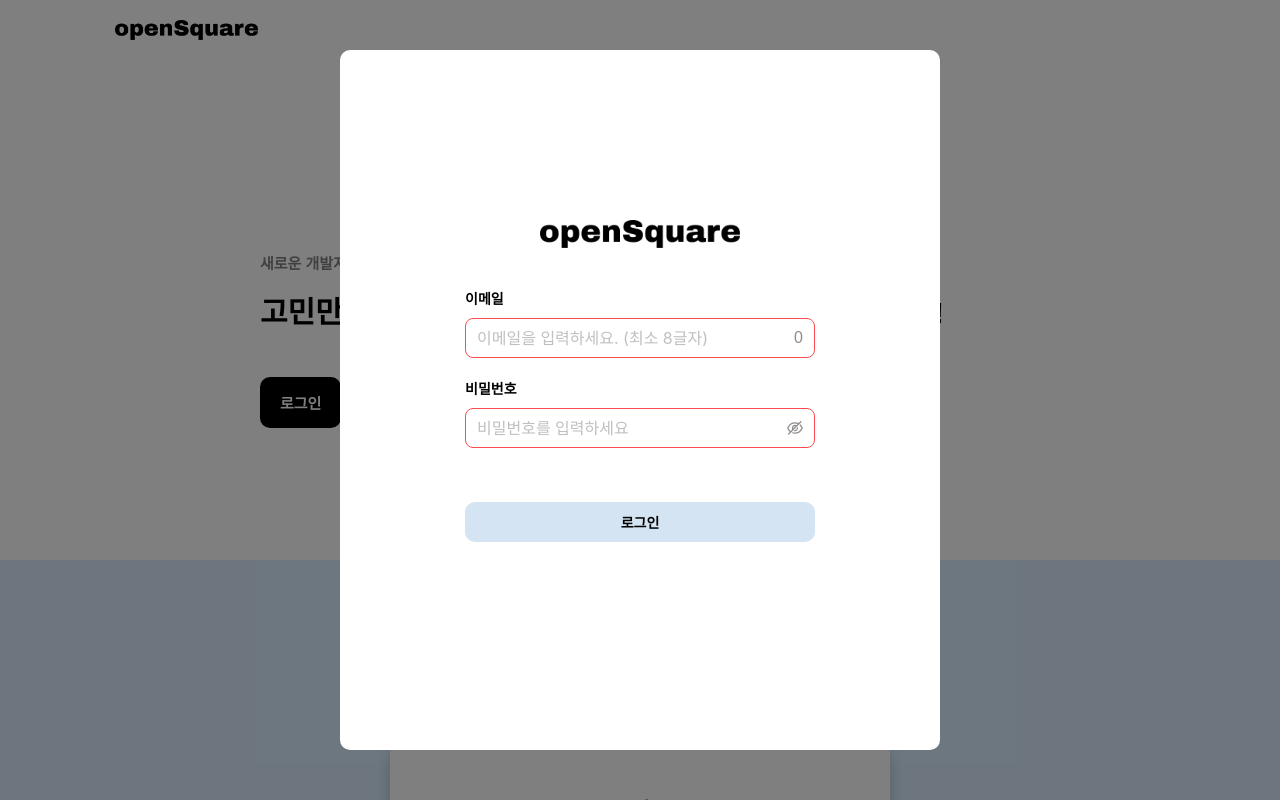
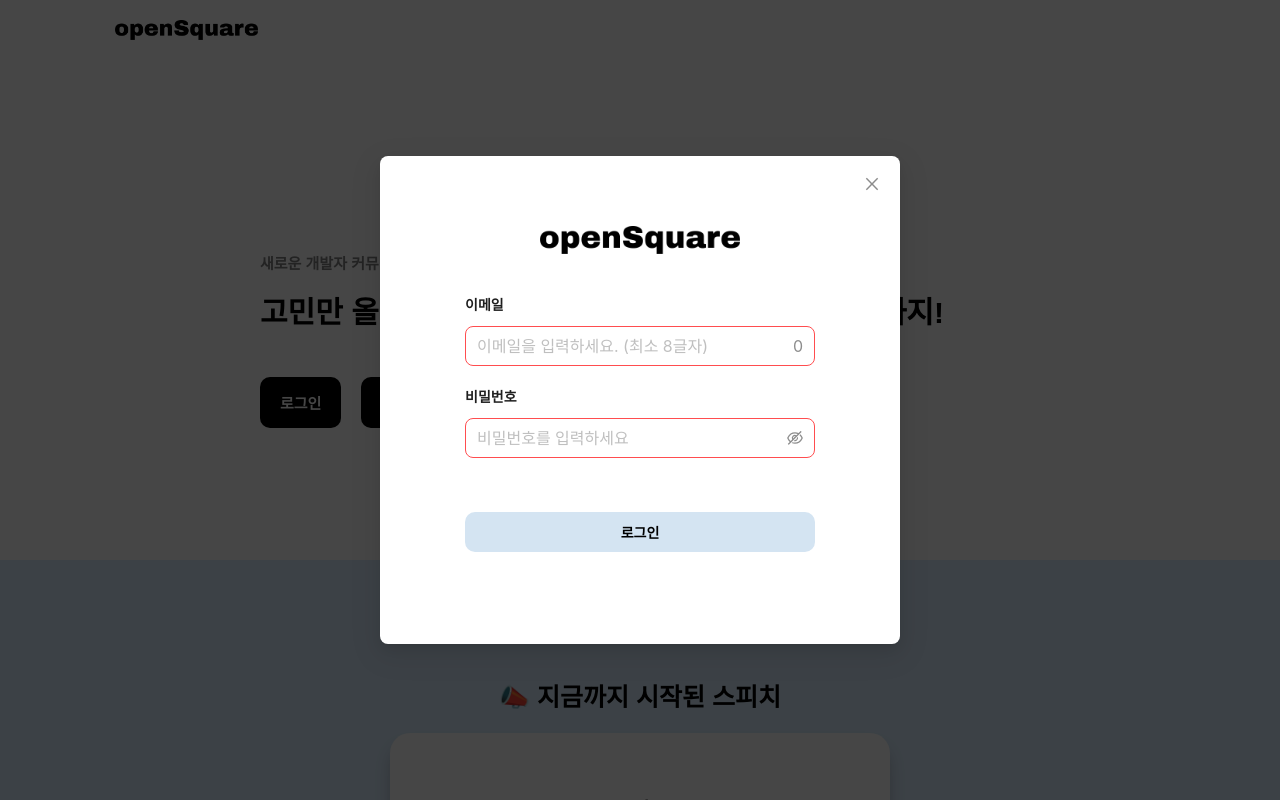
Before and after one commit to erica0321/opensquare-next, a Next.js app: page / in a window 1280 px wide. Both pictures are taken after a click on the element "로그인". Shown: the top 800 px of the page. Built offline with nearby package versions, Linux system fonts and the light colour scheme; no server answers.

Commit message:
fix: 모달 변경

```diff
--- a/src/app/components/login/LoginSection.tsx
+++ b/src/app/components/login/LoginSection.tsx
@@ -58,20 +58,12 @@ export default function LoginSection() {
       {(logIn || signUp) && (
         <div className={styles.modalContainer} style={{ top: `${position}px` }}>
           <div onClick={closeModal} className={styles.deem}></div>
-          {logIn && (
-            <div className={styles.modal}>
-              <div className={styles.logInModal}>
-                <LogInPage />
-              </div>
-            </div>
-          )}
-          {signUp && (
-            <div className={styles.modal}>
-              <div className={styles.signUpModal}>
-                <SignUpPage setLogIn={setLogIn} setSignUp={setSignUp} />
-              </div>
-            </div>
-          )}
+          <LogInPage isOpen={logIn} setLogIn={setLogIn} />
+          <SignUpPage
+            isOpen={signUp}
+            setLogIn={setLogIn}
+            setSignUp={setSignUp}
+          />
         </div>
       )}
     </>
--- a/src/app/components/modals/LoginModal.module.css
+++ b/src/app/components/modals/LoginModal.module.css
@@ -13,7 +13,7 @@
 }
 
 .logIn {
-  margin: 17rem auto;
+  margin: 5rem auto;
   width: 35rem;
   display: flex;
   align-items: center;
--- a/src/app/components/modals/LoginModal.tsx
+++ b/src/app/components/modals/LoginModal.tsx
@@ -8,9 +8,14 @@ import { enableScroll } from '@/utils/scroll'
 import logo from '@images/logo.png'
 import { toast } from 'react-toastify'
 import Image from 'next/image'
-import { Input } from 'antd'
+import { Input, Modal } from 'antd'
 
-export default function LogInPage() {
+interface LoginProps {
+  isOpen: boolean
+  setLogIn: React.Dispatch<React.SetStateAction<boolean>>
+}
+
+export default function LogInPage({ isOpen, setLogIn }: LoginProps) {
   const [email, setEmail] = useState('')
   const [password, setPassword] = useState('')
   const [emailNotValid, setEmailNotValid] = useState(false)
@@ -85,6 +90,14 @@ export default function LogInPage() {
   }
 
   return (
+    <Modal
+      centered
+      open={isOpen}
+      footer={null}
+      onCancel={() => {
+        setLogIn(false)
+      }}
+    >
       <section className={styles.logIn}>
         <div className={styles.title}>
           <Image src={logo} alt='logo' className={styles.logo} />
@@ -135,5 +148,6 @@ export default function LogInPage() {
           </button>
         </form>
       </section>
+    </Modal>
   )
 }
--- a/src/app/components/modals/SignUpModal.module.css
+++ b/src/app/components/modals/SignUpModal.module.css
@@ -1,7 +1,9 @@
 .signUpMain {
-  margin-top: 2rem;
+  margin: 3rem auto;
+  display: flex;
+  flex-direction: column;
+  align-items: center;
   max-width: 40rem;
-  width: 100%;
   display: flex;
   flex-direction: column;
   justify-content: center;
--- a/src/app/components/modals/SignupModal.tsx
+++ b/src/app/components/modals/SignupModal.tsx
@@ -26,13 +26,15 @@ import { apiRequestNoAuth } from '@/utils/fetchData'
 import logo from '@images/logo.png'
 import { toast } from 'react-toastify'
 import Image from 'next/image'
+import { Modal } from 'antd'
 
 interface SignUpProps {
+  isOpen: boolean
   setLogIn: React.Dispatch<React.SetStateAction<boolean>>
   setSignUp: React.Dispatch<React.SetStateAction<boolean>>
 }
 
-export default function SignUp({ setLogIn, setSignUp }: SignUpProps) {
+export default function SignUp({ isOpen, setLogIn, setSignUp }: SignUpProps) {
   const [emailState, emailDispatcher] = useReducer(
     emailMessageReducer,
     emailInitialMessage
@@ -128,6 +130,14 @@ export default function SignUp({ setLogIn, setSignUp }: SignUpProps) {
   }
 
   return (
+    <Modal
+      centered
+      open={isOpen}
+      footer={null}
+      onCancel={() => {
+        setSignUp(false)
+      }}
+    >
       <section className={styles.signUpMain}>
         <div className={styles.title}>
           <img src={logo.src} alt='logo' className={styles.logo} />
@@ -150,7 +160,10 @@ export default function SignUp({ setLogIn, setSignUp }: SignUpProps) {
                 />
               ) : null}
               <div className={styles.imageUpdate}>
-              <label htmlFor='imageInput' className={styles.imageUpdateButton}>
+                <label
+                  htmlFor='imageInput'
+                  className={styles.imageUpdateButton}
+                >
                   +
                 </label>
                 <input
@@ -201,5 +214,6 @@ export default function SignUp({ setLogIn, setSignUp }: SignUpProps) {
           </button>
         </form>
       </section>
+    </Modal>
   )
 }
```
Lines whose indentation alone changed are shown as unchanged.
